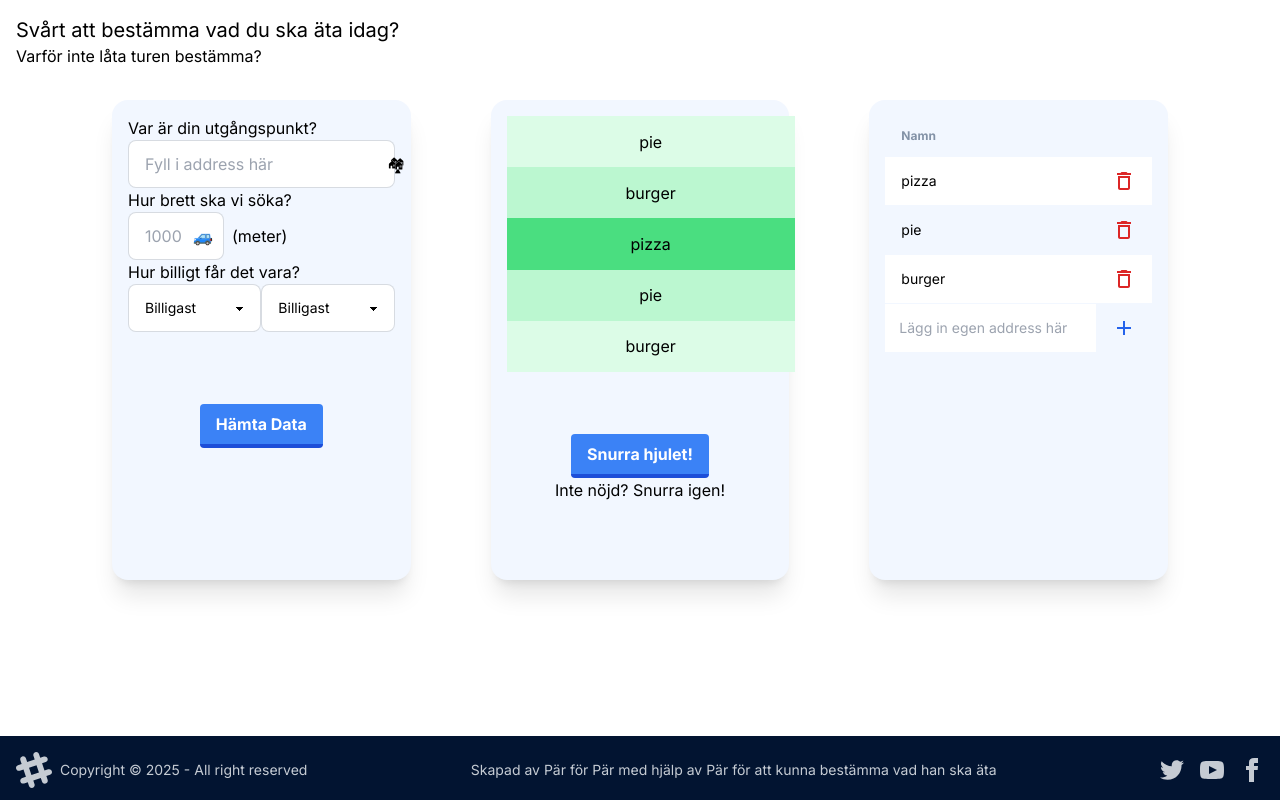
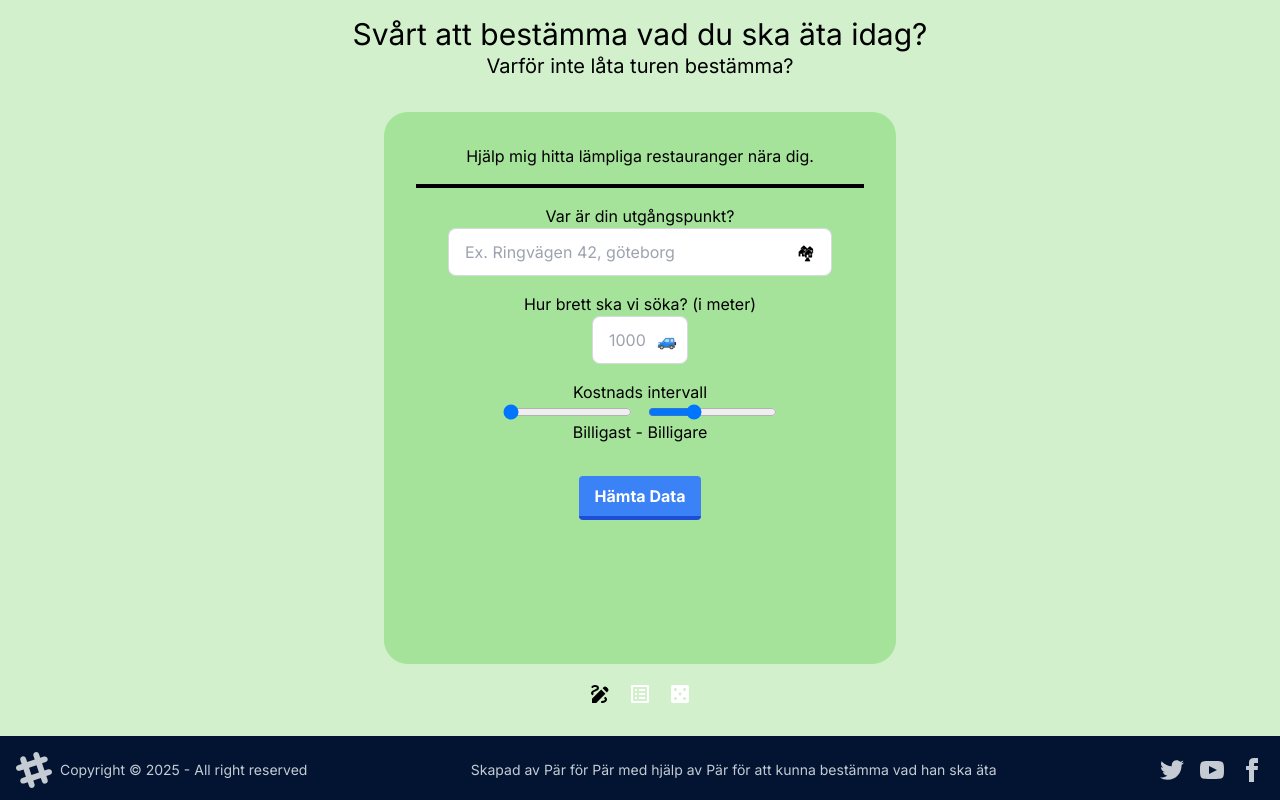
Before and after one commit to giffel99/what_am_i_feeling_today, a Next.js app: page / in a window 1280 px wide. Built offline with nearby package versions, Linux system fonts and the light colour scheme.

Commit message:
re-design

```diff
--- a/app/components/listOfChoices/Choices.module.css
+++ b/app/components/listOfChoices/Choices.module.css
@@ -1,9 +1,24 @@
-.myTr:nth-child(odd) {
-    background-color: #ffffff;
-    /* Optional, to set a different color for odd rows */
+.myTr:nth-child(n) {
+  background-color: rgba(157, 226, 154, 0.5);
+  /* Optional, to set a different color for odd rows */
+}
+
+.myTr:nth-child(2n) {
+  background-color: rgb(0, 0, 0);
+  /* Optional, to set a different color for even rows */
 }
 
 .newItemInput {
-    width: 100%;
-    box-sizing: border-box;
+  width: 100%;
+  box-sizing: border-box;
 }
+
+.restaurantList {
+  height: calc(100% - 4rem);
+  max-height: calc(100vh - 12rem); /* Adjust this value based on your layout */
+  overflow-y: auto;
+}
+
+.myTr input {
+  background-color: inherit; /* Inherit background color from parent row */
+}
--- a/app/components/listOfChoices/Choices.tsx
+++ b/app/components/listOfChoices/Choices.tsx
@@ -1,66 +1,71 @@
-import React, { useState } from 'react'
-import DeleteOutlineIcon from '@mui/icons-material/DeleteOutline';
-import AddIcon from '@mui/icons-material/Add';
-import styles from './Choices.module.css'
+import React, { useState } from "react";
+import DeleteOutlineIcon from "@mui/icons-material/DeleteOutline";
+import AddIcon from "@mui/icons-material/Add";
+import styles from "./Choices.module.css";
+
 interface ChoicesProps {
   restaurants: Array<string>;
   onDeleteClick: (index: number) => void;
   onAddItemClick: (name: string) => void;
-
 }
 
-const Choices = ({ restaurants, onDeleteClick, onAddItemClick }: ChoicesProps) => {
-
-    const [newItem, setNewItem] = useState<string>("")
+const Choices = ({
+  restaurants,
+  onDeleteClick,
+  onAddItemClick,
+}: ChoicesProps) => {
+  const [newItem, setNewItem] = useState<string>("");
 
   return (
-        <div className=" ">
-            <table className="table table-zebra ">
+    <div className="card-content list-content text-center">
+      <h1 className="text-center">Ställen vi hittade </h1>
+      <hr className="my-4 border-2 border-black" />
+      <div className={`overflow-y-auto ${styles.restaurantList}`}>
+        <table className="table table-zebra w-full">
           {/* head */}
-                <thead>
-                    <tr>
-                        <th>Namn</th>
-                        <th> </th>
+          <tbody>
+            {restaurants.map((rest, index) => (
+              <tr className={styles.myTr} key={index}>
+                <td>{rest}</td>
+                <td className="text-right">
+                  <button
+                    onClick={() => {
+                      onDeleteClick(index);
+                    }}
+                  >
+                    <DeleteOutlineIcon className="text-red-600" />
+                  </button>
+                </td>
               </tr>
-                </thead>
-                <tbody>
+            ))}
 
-                    {restaurants.map(
-                        (rest, index) => {
-                            return <tr className={styles.myTr} key={index}>
-                                <td>{rest}</td>
-                                <td className="text-right"><button onClick={() => { onDeleteClick(index) }}> <DeleteOutlineIcon className="text-red-600" /> </button></td>
-                            </tr>
-                        })}
-                    <tr className="sticky bottom-0 bg-white z-10">
+            <tr className={styles.myTr} key={restaurants.length + 1}>
               <td className="p-0">
                 <input
-                                className="p-3.5 w-full"
+                  key={restaurants.length + 1}
+                  className={`p-3.5 w-full ${styles.myInput}`}
                   type="text"
                   placeholder="Lägg in egen address här"
-                                value={newItem}  // Bind the input to the newItem state
-                                onChange={(e) => setNewItem(e.target.value)}  // Update newItem as you type
+                  value={newItem} // Bind the input to the newItem state
+                  onChange={(e) => setNewItem(e.target.value)} // Update newItem as you type
                 />
               </td>
               <td className="text-right">
                 <button
                   onClick={() => {
-                                    onAddItemClick(newItem);  // Call the onAddItemClick function with the new item
-                                    setNewItem('');  // Reset the newItem state after clicking
+                    onAddItemClick(newItem); // Call the onAddItemClick function with the new item
+                    setNewItem(""); // Reset the newItem state after clicking
                   }}
                 >
                   <AddIcon className="text-blue-600" />
                 </button>
               </td>
             </tr>
-
           </tbody>
         </table>
-        </div >
-    )
-}
+      </div>
+    </div>
+  );
+};
 
-export default Choices
-function UseState<T>(arg0: string): [any, any] {
-    throw new Error('Function not implemented.');
-}
+export default Choices;
--- /dev/null
+++ b/app/components/navigation/Navigation.tsx
@@ -0,0 +1,38 @@
+import React, { useState } from "react";
+import DrawIcon from "@mui/icons-material/Draw";
+import ListAltIcon from "@mui/icons-material/ListAlt";
+import CasinoIcon from "@mui/icons-material/Casino";
+
+interface NavigationProps {
+  highlightedName: string;
+  onClick: (id: string) => void;
+}
+const Navigation = ({ highlightedName, onClick }: NavigationProps) => {
+  return (
+    <div className="flex justify-center mt-4">
+      <button onClick={() => onClick("options-page")}>
+        <DrawIcon
+          className={`w-8 h-8 mx-2 cursor-pointer ${
+            highlightedName === "options-page" ? "text-black" : "text-white"
+          }`}
+        />
+      </button>
+      <button onClick={() => onClick("list-page")}>
+        <ListAltIcon
+          className={`w-8 h-8 mx-2 cursor-pointer ${
+            highlightedName === "list-page" ? "text-black" : "text-white"
+          }`}
+        />
+      </button>
+      <button onClick={() => onClick("spin-page")}>
+        <CasinoIcon
+          className={`w-8 h-8 mx-2 cursor-pointer ${
+            highlightedName === "spin-page" ? "text-black" : "text-white"
+          }`}
+        />
+      </button>
+    </div>
+  );
+};
+Navigation;
+export default Navigation;
--- a/app/components/options/Options.tsx
+++ b/app/components/options/Options.tsx
@@ -1,59 +1,122 @@
-import { IFilterParameters, priceOptions } from '@/app/interfaces'
-import React, { useState } from 'react'
+import {
+  IFilterParameters,
+  priceOptions,
+  priceOptions as PriceOptionsType,
+} from "@/app/interfaces";
+import React, { useState } from "react";
 
 interface OptionsProps {
-    sendInputData: (params: IFilterParameters) => void,
-
+  sendInputData: (params: IFilterParameters) => void;
 }
 
 const Options = ({ sendInputData }: OptionsProps) => {
-
-
-    const priceOptions = ['Billigast', "Billigare", "Dyrare", "Dyrast"];
+  const priceOptions = ["Billigast", "Billigare", "Dyrare", "Dyrast"];
   const [filterParameters, setFilterParameters] = useState<IFilterParameters>({
     radius: 1000,
     address: "",
-        minPrice: "Billigast",
-        maxPrice: "Billigare"
-    })
+    minPrice: "Billigast" as PriceOptionsType,
+    maxPrice: "Billigare" as PriceOptionsType,
+  });
+
+  const [priceRange, setPriceRange] = useState<[number, number]>([0, 1]);
+
+  const handlePriceRangeChange = (e: React.ChangeEvent<HTMLInputElement>) => {
+    const value = Number(e.target.value);
+    setPriceRange((prev) => {
+      const newRange = [...prev] as [number, number];
+      if (e.target.name === "minPrice") {
+        newRange[0] = value;
+        setFilterParameters((previous) => ({
+          ...previous,
+          minPrice: priceOptions[value] as PriceOptionsType,
+        }));
+      } else {
+        newRange[1] = value;
+        setFilterParameters((previous) => ({
+          ...previous,
+          maxPrice: priceOptions[value] as PriceOptionsType,
+        }));
+      }
+      return newRange;
+    });
+  };
+
   return (
-        <div >
-            <div className='text-left  h-64 '>
+    <div className="card-content options-content text-center">
+      <div>
+        <h1 className="text-center">
+          Hjälp mig hitta lämpliga restauranger nära dig.
+        </h1>
+        <hr className="my-4 border-2 border-black" />
         <p>Var är din utgångspunkt?</p>
-                <label className="input input-bordered flex items-center gap-2">
-                    <input type="text" className="grow" placeholder="Fyll i address här" onChange={(e) => setFilterParameters((previous) => ({ ...previous, address: e.target.value }))} />
+        <label className="input input-bordered flex items-center mb-4 w-96 mx-auto">
+          <input
+            type="text"
+            className="grow"
+            placeholder="Ex. Ringvägen 42, göteborg"
+            onChange={(e) =>
+              setFilterParameters((previous) => ({
+                ...previous,
+                address: e.target.value,
+              }))
+            }
+          />
           <p>🏘</p>
         </label>
-                <p>Hur brett ska vi söka? </p>
+        <p>Hur brett ska vi söka? (i meter) </p>
         <div className="flex items-center">
-                    <label className="input input-bordered flex items-center w-24">
-                        <input className="w-12" type="text" placeholder="1000" onChange={(e) => setFilterParameters((previous) => ({ ...previous, radius: Number(e.target.value) }))} />
+          <label className="input input-bordered flex items-center mx-auto mb-4 w-24">
+            <input
+              className="w-12"
+              type="text"
+              placeholder="1000"
+              onChange={(e) =>
+                setFilterParameters((previous) => ({
+                  ...previous,
+                  radius: Number(e.target.value),
+                }))
+              }
+            />
             <p>🚙</p>
           </label>
-                    <p className="ml-2 text-right">(meter)</p>
         </div>
-                <p>Hur billigt får det vara?</p>
-                <div className="grid grid-cols-2  ">
-                    <select className="select select-bordered  max-w-xs" onChange={(e) => setFilterParameters((previous) => ({ ...previous, minPrice: e.target.value as priceOptions }))} >
-                        <option disabled value="DEFAULT">Välj prisklass</option>
-                        {priceOptions.map((option, index) => { return <option key={index}>{option}</option> })}
-                    </select>
-
-                    <select className="select select-bordered  max-w-xs" onChange={(e) => setFilterParameters((previous) => ({ ...previous, maxPrice: e.target.value as priceOptions }))} >
-                        <option disabled value="DEFAULT">Välj prisklass</option>
-                        {priceOptions.map((option, index) => { return <option key={index}>{option}</option> })}
-                    </select>
+        <p>Kostnads intervall</p>
+        <div className="flex flex-col items-center">
+          <div className="flex items-center gap-4">
+            <input
+              type="range"
+              name="minPrice"
+              min="0"
+              max="3"
+              value={priceRange[0]}
+              onChange={handlePriceRangeChange}
+              className="slider"
+            />
+            <input
+              type="range"
+              name="maxPrice"
+              min="0"
+              max="3"
+              value={priceRange[1]}
+              onChange={handlePriceRangeChange}
+              className="slider"
+            />
           </div>
-            </div><div className="flex flex-col items-center my-8  ">
-                <button className=" bg-blue-500 hover:bg-blue-400 text-white font-bold py-2 px-4 border-b-4 border-blue-700 hover:border-blue-500 rounded " onClick={() => sendInputData(filterParameters)}>
+          <p>
+            {priceOptions[priceRange[0]]} - {priceOptions[priceRange[1]]}
+          </p>
+        </div>
+      </div>
+      <div className="flex flex-col items-center my-8">
+        <button
+          className="bg-blue-500 hover:bg-blue-400 text-white font-bold py-2 px-4 border-b-4 border-blue-700 hover:border-blue-500 rounded"
+          onClick={() => sendInputData(filterParameters)}
+        >
           Hämta Data
         </button>
-            </div >
+      </div>
+    </div>
+  );
+};
 
-
-        </div>
-
-    )
-}
-
-export default Options
+export default Options;
--- a/app/components/wheel/Wheel.tsx
+++ b/app/components/wheel/Wheel.tsx
@@ -1,10 +1,9 @@
-'use client'
-import React, { useState } from 'react'
-import styles from './Wheel.module.css'
+"use client";
+import React, { useState } from "react";
+import styles from "./Wheel.module.css";
 interface WheelProps {
   restaurants: Array<string>;
 }
-
 
 const Wheel = ({ restaurants }: WheelProps) => {
   const [highlightedIndex, setHighlightedIndex] = useState<number>(0);
@@ -36,25 +35,69 @@ const Wheel = ({ restaurants }: WheelProps) => {
   };
 
   return (
-        <>
-            <div className="  mx-auto w-72 h-64 text-center " >
+    <div className="card-content spin-content text-center">
+      <h1 className="text-center">Låt Fru Fortuna bestämma vart ni ska äta!</h1>
+      <hr className="my-4 border-2 border-black" />
 
+      <div className="  mx-auto w-72 py-8 text-center ">
         <div className="grid grid-rows-5 h-64  ">
-                    <div className="row-span-1 bg-green-100 flex place-items-center justify-center"><p>{restaurants[(highlightedIndex - 2 + restaurants.length) % restaurants.length]}</p></div>
-                    <div className="row-span-1 bg-green-200 flex place-items-center justify-center"><p>{restaurants[(highlightedIndex - 1 + restaurants.length) % restaurants.length]}</p></div>
+          <div className="row-span-1 bg-green-100 flex place-items-center justify-center">
+            <p>
+              {
+                restaurants[
+                  (highlightedIndex - 2 + restaurants.length) %
+                    restaurants.length
+                ]
+              }
+            </p>
+          </div>
+          <div className="row-span-1 bg-green-200 flex place-items-center justify-center">
+            <p>
+              {
+                restaurants[
+                  (highlightedIndex - 1 + restaurants.length) %
+                    restaurants.length
+                ]
+              }
+            </p>
+          </div>
 
-                    <div className="row-span-1 bg-green-400 flex place-items-center justify-center"><p> {restaurants[highlightedIndex]} </p></div>
+          <div className="row-span-1 bg-green-400 flex place-items-center justify-center">
+            <p> {restaurants[highlightedIndex]} </p>
+          </div>
 
-                    <div className="row-span-1 bg-green-200 flex place-items-center justify-center"><p>{restaurants[(highlightedIndex + 1 + restaurants.length) % restaurants.length]}</p></div>
-                    <div className="row-span-1 bg-green-100 flex place-items-center justify-center"><p>{restaurants[(highlightedIndex + 2 + restaurants.length) % restaurants.length]}</p></div>
+          <div className="row-span-1 bg-green-200 flex place-items-center justify-center">
+            <p>
+              {
+                restaurants[
+                  (highlightedIndex + 1 + restaurants.length) %
+                    restaurants.length
+                ]
+              }
+            </p>
+          </div>
+          <div className="row-span-1 bg-green-100 flex place-items-center justify-center">
+            <p>
+              {
+                restaurants[
+                  (highlightedIndex + 2 + restaurants.length) %
+                    restaurants.length
+                ]
+              }
+            </p>
+          </div>
         </div>
       </div>
       <div className="m-auto">
-                <button className="bg-blue-500 hover:bg-blue-400 text-white font-bold  px-4 border-b-4 border-blue-700 hover:border-blue-500 rounded my-auto w-42 py-2 mx-auto" onClick={() => startSpin()}> Snurra hjulet!</button>
+        <button
+          className="bg-blue-500 hover:bg-blue-400 text-white font-bold  px-4 border-b-4 border-blue-700 hover:border-blue-500 rounded my-auto w-42 py-2 mx-auto"
+          onClick={() => startSpin()}
+        >
+          Snurra hjulet!
+        </button>
         <p>Inte nöjd? Snurra igen!</p>
       </div>
-        </>
-    )
-
+    </div>
+  );
 };
-export default Wheel
+export default Wheel;
--- a/app/globals.css
+++ b/app/globals.css
@@ -16,17 +16,51 @@ body {
   color: rgb(var(--foreground-rgb));
 }
 
-.colorYellow {
-  background-color: #F8EA67;
+.mainContent {
+  scroll-snap-type: y mandatory;
+  overflow-y: scroll;
+  height: 100vh;
 }
 
-.mainContent {
-  min-height: 100vh;
-  height: 100vh;
-  max-height: 100vh;
+.setup-page {
+  background-color: rgba(165, 226, 154, 0.5);
+  height: calc(100vh - 4rem);
+  width: 100vw;
+  scroll-snap-align: start;
 }
 
-.cardContent {
-  min-height: 60vh;
-  max-height: 60vh
+.list-page {
+  background-color: rgba(154, 191, 226, 0.5);
+  height: calc(100vh - 4rem);
+  width: 100vw;
+  scroll-snap-align: start;
 }
+
+.spin-page {
+  background-color: rgba(226, 175, 154, 0.5);
+  height: calc(100vh - 4rem);
+  width: 100vw;
+  scroll-snap-align: start;
+}
+
+.card-content {
+  padding: 2rem;
+  height: 75%;
+  min-width: 25%;
+  max-width: 40%;
+  margin: auto;
+  margin-top: 2rem;
+  border-radius: 24px;
+}
+
+.options-content {
+  background-color: rgba(165, 226, 154, 1);
+}
+
+.list-content {
+  background-color: rgba(154, 191, 226, 1);
+}
+
+.spin-content {
+  background-color: rgba(226, 175, 154, 1);
+}
--- a/app/page.tsx
+++ b/app/page.tsx
@@ -1,79 +1,112 @@
-'use client'
-import Wheel from './components/wheel/Wheel'
-import { useState } from 'react';
-import Footer from './components/footer/Footer'
-import Options from './components/options/Options'
-import { IFilterParameters } from './interfaces'
-import Choices from './components/listOfChoices/Choices'
+"use client";
+import Wheel from "./components/wheel/Wheel";
+import { useState } from "react";
+import Footer from "./components/footer/Footer";
+import Options from "./components/options/Options";
+import { IFilterParameters } from "./interfaces";
+import Choices from "./components/listOfChoices/Choices";
+import DrawIcon from "@mui/icons-material/Draw";
+import ListAltIcon from "@mui/icons-material/ListAlt";
+import CasinoIcon from "@mui/icons-material/Casino";
+import Navigation from "./components/navigation/Navigation";
 
 export default function Home() {
-
-  const mockRestaruants = ['pizza', 'pie', 'burger']
-  const [restaurants, setRestaurants] = useState<Array<string>>(mockRestaruants);
+  const mockRestaruants = ["pizza", "pie", "burger"];
+  const [restaurants, setRestaurants] =
+    useState<Array<string>>(mockRestaruants);
 
   const fetchRestaurants = async (filterParams: IFilterParameters) => {
     filterParams.address.trim();
     const result = await getNearbyRestaurants(filterParams);
-    setRestaurants(result)
-  }
+    setRestaurants(result);
+  };
 
-  const removeItemFromRestaurants = (index: number) => {
+  const removeItemFromRestaurants = (index: number): void => {
     setRestaurants((previous) => {
-      return previous.filter((_, i) => { return i != index });
-    })
-  }
+      return previous.filter((_, i) => {
+        return i != index;
+      });
+    });
+  };
 
-
-  async function getNearbyRestaurants(filterParams: IFilterParameters): Promise<Array<string>> {
-
-    const result = await fetch('http://localhost:3000/api/restaurants?' + new URLSearchParams({
+  async function getNearbyRestaurants(
+    filterParams: IFilterParameters
+  ): Promise<Array<string>> {
+    const result = await fetch(
+      "http://localhost:3000/api/restaurants?" +
+        new URLSearchParams({
           address: filterParams.address.trim(),
           radius: String(filterParams.radius),
           minPrice: filterParams.minPrice,
-      maxPrice: filterParams.maxPrice
-    }).toString()).then((response) => {
+          maxPrice: filterParams.maxPrice,
+        }).toString()
+    ).then((response) => {
       if (!response.ok) {
-        console.log("I was unable to find data")
+        console.log("I was unable to find data");
         return [];
-      }
-      else {
+      } else {
         return response.json();
       }
-    })
+    });
     const data: Array<string> = await result;
     return data;
-
   }
 
+  const scrollToSection = (id: string) => {
+    const element = document.getElementById(id);
+    if (element) {
+      element.scrollIntoView({ behavior: "smooth" });
+    }
+  };
+
   return (
-    <main className="">
-      <div className="p-4  mainContent  ">
-        {/* title cards */}
-        <h1 className="text-xl">Svårt att bestämma vad du ska äta idag?</h1>
-        <h3>Varför inte låta turen bestämma?</h3>
-        {/* container for the three cards */}
-        <div className="grid grid-cols-3 mt-8 mx-24 gap-20 text-center cardContent  ">
-          {/* Options card */}
-          <div className="card bg-base-200 shadow-xl cardContent p-4">
+    <main className="mainContent">
+      <div id="options-page" className="setup-page">
+        <h1 className="text-3xl text-center pt-4">
+          Svårt att bestämma vad du ska äta idag?
+        </h1>
+        <h3 className="text-center text-xl">
+          Varför inte låta turen bestämma?
+        </h3>
         <Options sendInputData={fetchRestaurants} />
+
+        <Navigation highlightedName="options-page" onClick={scrollToSection} />
       </div>
-          {/* Wheel card */}
-          <div className="card bg-base-200 shadow-xl cardContent p-4">
+      <Footer />
+
+      <div id="list-page" className="list-page">
+        <h1 className="text-3xl text-center pt-4">
+          Svårt att bestämma vad du ska äta idag?
+        </h1>
+        <h3 className="text-center text-xl">
+          Varför inte låta turen bestämma?
+        </h3>
+        {/* Content */}
+        <Choices
+          restaurants={restaurants}
+          onDeleteClick={removeItemFromRestaurants}
+          onAddItemClick={(name: string) => {
+            setRestaurants((previous) => {
+              return [...previous, name];
+            });
+          }}
+        />
+        <Navigation highlightedName="list-page" onClick={scrollToSection} />
+      </div>
+      <Footer />
+
+      <div id="spin-page" className="spin-page">
+        <h1 className="text-3xl text-center pt-4">
+          Svårt att bestämma vad du ska äta idag?
+        </h1>
+        <h3 className="text-center text-xl">
+          Varför inte låta turen bestämma?
+        </h3>
+        {/* Content */}
         <Wheel restaurants={restaurants} />
+        <Navigation highlightedName="spin-page" onClick={scrollToSection} />
       </div>
-          {/* List card */}
-          <div className="card bg-base-200 shadow-xl cardContent overflow-y-scroll px-4 pt-4">
-            <Choices restaurants={restaurants} onDeleteClick={removeItemFromRestaurants} onAddItemClick={(newItemName) => {
-              setRestaurants((previous) => [...previous, newItemName]); // Correct array update
-            }} />
-          </div>
-        </div>
-
-      </div>
-      {/* Footer */}
-      <Footer ></Footer>
-
-    </main >
-
-  )
+      <Footer />
+    </main>
+  );
 }
```
Also changed, not shown: app/components/footer/Footer.tsx (+24 -23 lines). Lines whose indentation alone changed are shown as unchanged.
